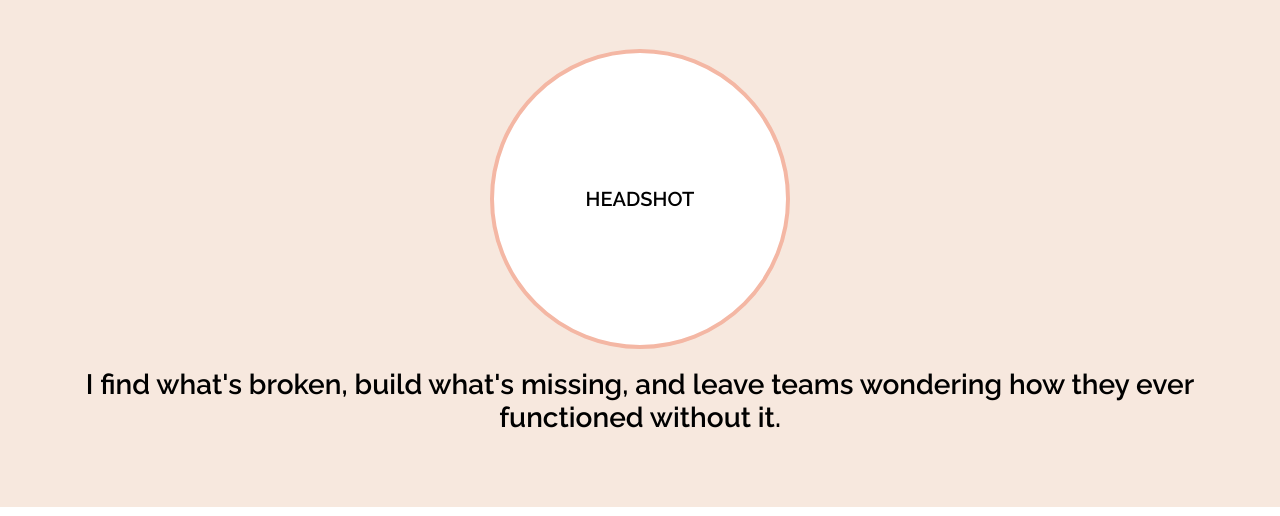
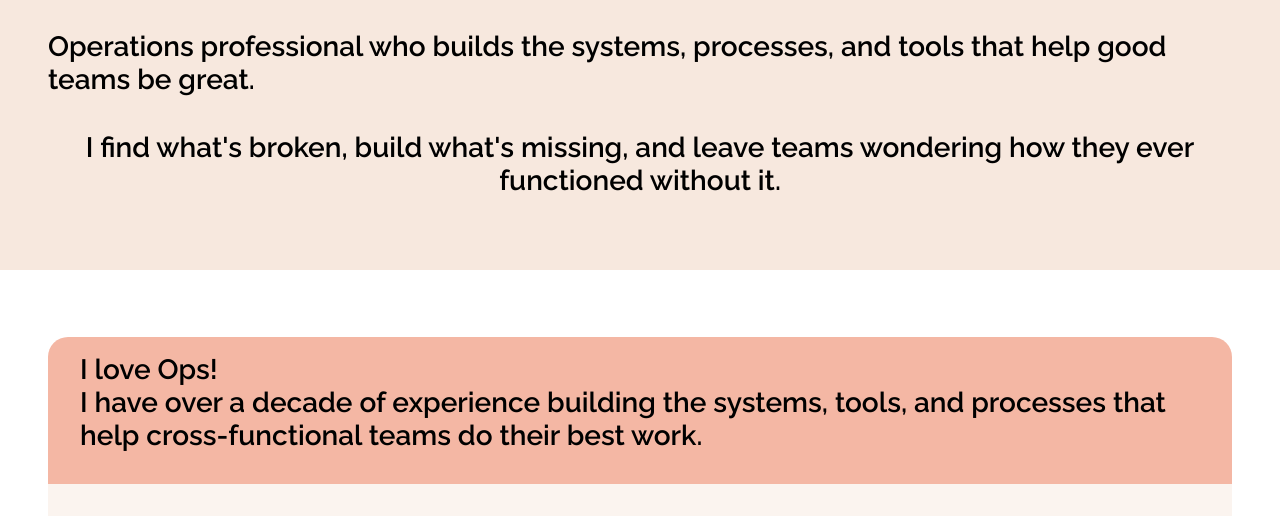
Before and after one commit to lenomis/lenomis.github.io, a plain HTML site: page index.html in a window 1280 px wide. Shown: the part 229-745 px from the top of the page. Drawn offline with Linux system fonts and the light colour scheme.

Commit message:
Update index.html

```diff
--- a/index.html
+++ b/index.html
@@ -20,8 +20,9 @@
 
   <main>
     <h1 style="text-align: center;">L. Simone Sanders</h1>
+	  <h2>Operations professional who builds the systems, processes, and tools that help good teams be great.</h2>
 <br />
-<div style="background-color: #fff; border: 4px solid #f4b7a4; border-radius: 50%; height: 300px; width: 300px; margin: auto; display: flex; justify-content: center; align-items: center;"><h3>HEADSHOT</h3></div><br />
+<!--<div style="background-color: #fff; border: 4px solid #f4b7a4; border-radius: 50%; height: 300px; width: 300px; margin: auto; display: flex; justify-content: center; align-items: center;"><h3>HEADSHOT</h3></div><br />-->
 <h2 style="text-align: center;">I find what's broken, build what's missing, and leave teams wondering how they ever functioned without it.</h2><br /><br /><br />
 <div class="card">
 
```
